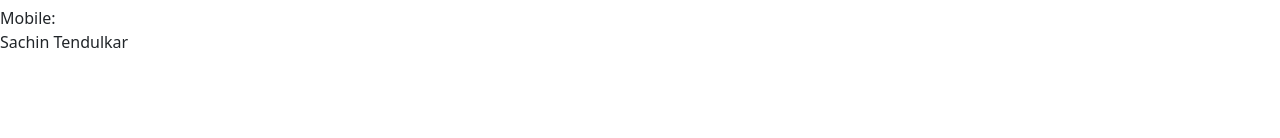
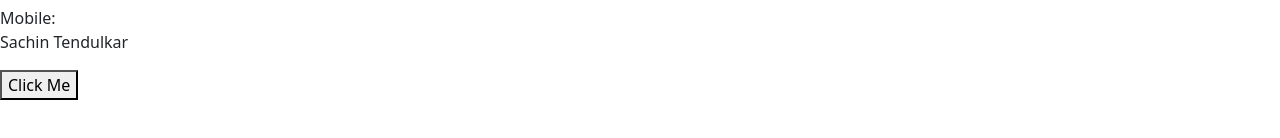
Before and after one commit to manupenikalapati/angular-practice, an Angular app in the folder data-binding-practice/: page / in a window 1280 px wide. Shown: the part 522-660 px from the top of the page. Built offline with nearby package versions, Linux system fonts and the light colour scheme.

Commit message:
Practice Angular class binding

```diff
--- a/data-binding-practice/src/app/app.css
+++ b/data-binding-practice/src/app/app.css
@@ -7,3 +7,7 @@
     color: green;
     border: 1px solid red;
 }
+
+.active {
+    background-color: green;
+}
--- a/data-binding-practice/src/app/app.html
+++ b/data-binding-practice/src/app/app.html
@@ -14,4 +14,9 @@ Name: <input [value]=inputValue/> <button class="btn btn-primary m-2" [disabled]
 Mobile: <input [hidden]=ishidden/>
 <p [textContent]=playerName></p>
 
+<!--class binding-->
+
+<button [class.active]="isactive">Click Me</button>
+
+
 <router-outlet />
--- a/data-binding-practice/src/app/app.ts
+++ b/data-binding-practice/src/app/app.ts
@@ -21,4 +21,6 @@ export class App {
   playerName = "Sachin Tendulkar"
   inputValue = "Virat Kohli"
   ishidden = true
+
+  isactive = false
 }
```
Also changed, not shown: 1 other file (tests, documents, lock files or other folders).
